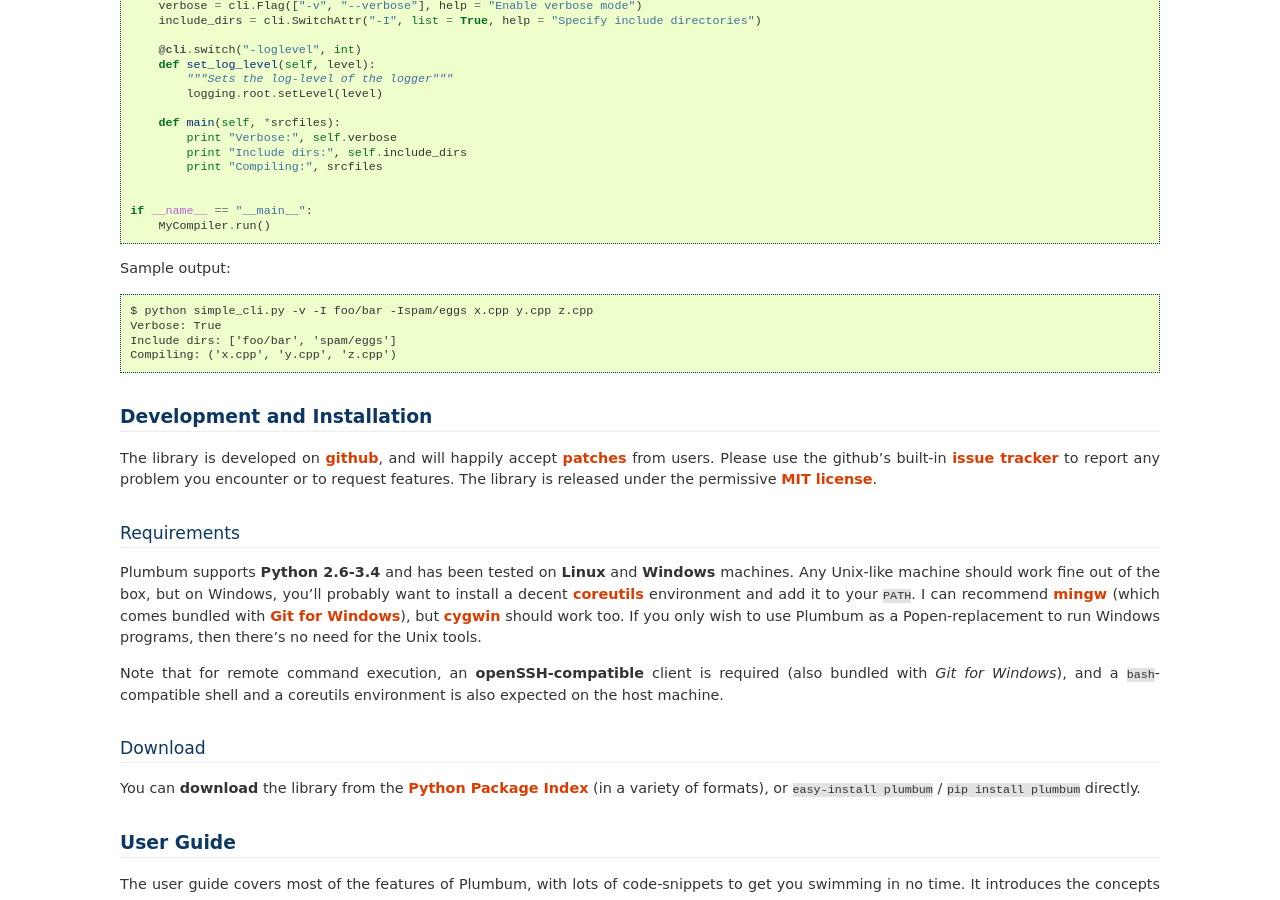
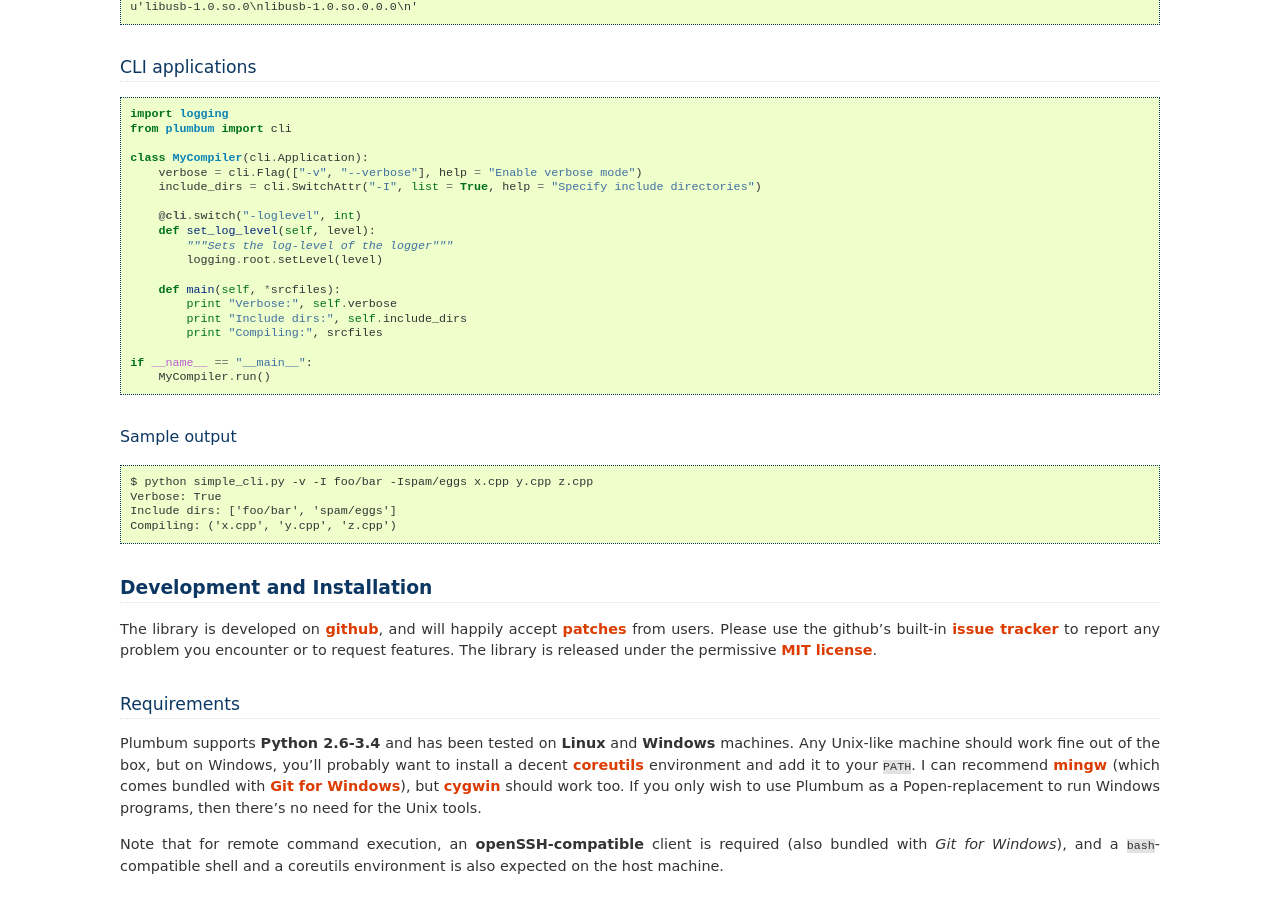
Before and after one commit to tomerfiliba/plumbum, a Sphinx documentation site: the page built from docs/index.rst, in a window 1280 px wide and 900 px high, scrolled down 2195 px. Built offline with Sphinx 7.4.7, drawn with Linux system fonts in a browser that asks for light colours.

Commit message:
Docs heading cleanup

```diff
--- a/docs/_cheatsheet.rst
+++ b/docs/_cheatsheet.rst
@@ -1,4 +1,8 @@
-**Basics** ::
+
+Basics
+------
+
+.. code-block:: python
 
     >>> from plumbum import local
     >>> ls = local["ls"]
@@ -17,7 +21,10 @@
     >>> grep
     LocalCommand(<LocalPath /bin/grep>)
 
-**Piping** ::
+Piping
+------
+
+.. code-block:: python
 
     >>> chain = ls["-a"] | grep["-v", "\\.py"] | wc["-l"]
     >>> print chain
@@ -25,7 +32,10 @@
     >>> chain()
     u'13\n'
 
-**Redirection** ::
+Redirection
+-----------
+
+.. code-block:: python
 
     >>> ((cat < "setup.py") | head["-n", 4])()
     u'#!/usr/bin/env python\nimport os\n\ntry:\n'
@@ -34,7 +44,10 @@
     >>> (cat["file.list"] | wc["-l"])()
     u'17\n'
 
-**Working-directory manipulation** ::
+Working-directory manipulation
+------------------------------
+
+.. code-block:: python
 
     >>> local.cwd
     <Workdir /home/tomer/workspace/plumbum>
@@ -43,7 +56,10 @@
     ...
     u'15\n'
 
-**Foreground and background execution** ::
+Foreground and background execution
+-----------------------------------
+
+.. code-block:: python
 
     >>> from plumbum import FG, BG
     >>> (ls["-a"] | grep["\\.py"]) & FG         # The output is printed to stdout directly
@@ -53,7 +69,11 @@
     >>> (ls["-a"] | grep["\\.py"]) & BG         # The process runs "in the background"
     <Future ['/bin/grep', '\\.py'] (running)>
 
-**Command nesting** ::
+
+Command nesting
+---------------
+
+.. code-block:: python
 
     >>> from plumbum.cmd import sudo
     >>> print sudo[ifconfig["-a"]]
@@ -62,11 +82,14 @@
     lo        Link encap:Local Loopback
               UP LOOPBACK RUNNING  MTU:16436  Metric:1
 
-**Remote commands (over SSH)**
+Remote commands (over SSH)
+--------------------------
 
 Supports `openSSH <http://www.openssh.org/>`_-compatible clients,
 `PuTTY <http://www.chiark.greenend.org.uk/~sgtatham/putty/>`_ (on Windows)
-and `Paramiko <https://github.com/paramiko/paramiko/>`_ (a pure-Python implementation of SSH2) ::
+and `Paramiko <https://github.com/paramiko/paramiko/>`_ (a pure-Python implementation of SSH2)
+
+.. code-block:: python
 
     >>> from plumbum import SshMachine
     >>> remote = SshMachine("somehost", user = "john", keyfile = "/path/to/idrsa")
@@ -76,7 +99,11 @@
     ...
     u'libusb-1.0.so.0\nlibusb-1.0.so.0.0.0\n'
 
-**CLI applications** ::
+
+CLI applications
+----------------
+
+.. code-block:: python
 
     import logging
     from plumbum import cli
@@ -95,11 +122,13 @@
             print "Include dirs:", self.include_dirs
             print "Compiling:", srcfiles
 
-
     if __name__ == "__main__":
         MyCompiler.run()
 
-Sample output::
+Sample output
++++++++++++++
+
+::
 
     $ python simple_cli.py -v -I foo/bar -Ispam/eggs x.cpp y.cpp z.cpp
     Verbose: True
--- a/docs/index.rst
+++ b/docs/index.rst
@@ -26,6 +26,7 @@
 
 Plumbum: Shell Combinators and More
 ===================================
+
 .. comment raw:: html
 
    <div style="width:795px; margin: 1em 0 2em 0; display: block; padding: 1em; border: 1px dotted #DDD;
@@ -59,16 +60,19 @@
 
 News
 ====
+
 .. include:: _news.rst
 
 * :doc:`changelog`
 
 Cheat Sheet
 ===========
+
 .. include:: _cheatsheet.rst
 
 Development and Installation
 ============================
+
 The library is developed on `github <https://github.com/tomerfiliba/plumbum>`_, and will happily
 accept `patches <http://help.github.com/send-pull-requests/>`_ from users. Please use the github's
 built-in `issue tracker <https://github.com/tomerfiliba/plumbum/issues>`_ to report any problem
```
Also changed, not shown: README.rst (+20 -10 lines).
